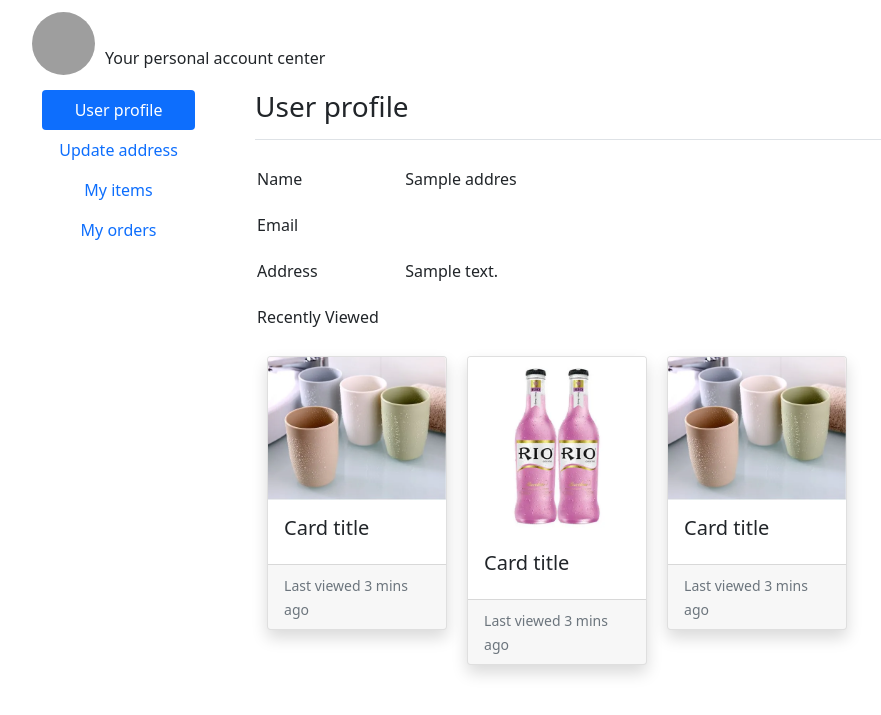
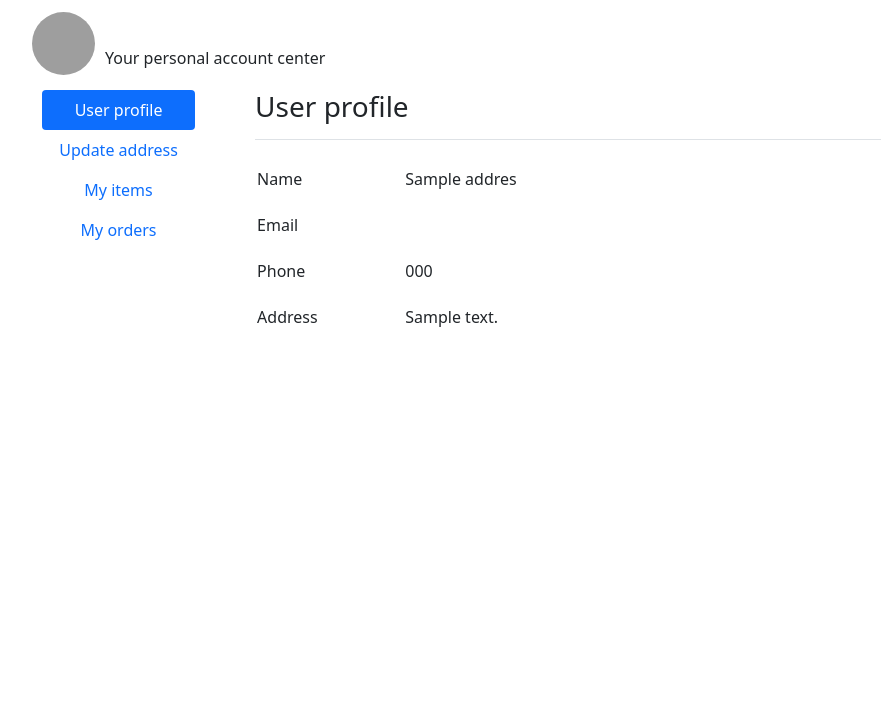
Before and after one commit to WenzheDai/Valuable_Again_Team3, a Django app: template templates/user/userProfile.html in a window 1280 px wide. Shown: the part 56-771 px from the top of the page, without its empty margins (50-931 px from the left). Run offline with Django 3.2, Linux system fonts and the light colour scheme; the template is opened without the code that fills it: values that come from a table or form of the project are taken from there, others are empty; tables that the repository leaves empty hold one stand-in row (values such as "Sample post"); parts of the project's set-up code (start-up, migrations or seed data) failed here and were passed over; some libraries are stand-ins or nearby versions; grey boxes are pictures that could not be loaded.

Commit message:
remove recently viewed goods

```diff
--- a/templates/user/userProfile.html
+++ b/templates/user/userProfile.html
@@ -56,6 +56,14 @@
                             <input type="text" disabled readonly class="form-control-plaintext" value="{{ user.email }}">
                         </div>
                     </div>
+                    {% if de_address.phone != '' %}
+                        <div class="mb-2 row">
+                            <label class="col-sm-2 col-form-label">Phone</label>
+                            <div class="col-sm-10">
+                                <input type="text" disabled readonly class="form-control-plaintext" value="{{ de_address.phone }}">
+                            </div>
+                        </div>
+                    {% endif %}
                     <div class="mb-2 row">
                         <label class="col-sm-2 col-form-label">Address</label>
                         <div class="col-sm-10">
@@ -66,40 +74,40 @@
                             {% endif %}
                         </div>
                     </div>
-                    <div class="mb-2">
-                        <label class="col-sm-10 col-form-label">Recently Viewed</label>
-                        <div class="col-sm-12 viewed-goods-list">
-
-                            <div onclick="window.location.href=''" class="card h-25 goods-card shadow">
-                                <img src="{% static 'images/goods1.jpg' %}" class="card-img-top">
-                                <div class="card-body">
-                                    <h5 class="card-title">Card title</h5>
-                                </div>
-                                <div class="card-footer">
-                                    <small class="text-muted">Last viewed 3 mins ago</small>
-                                </div>
-                            </div>
-                            <div onclick="window.location.href=''" class="card h-25 goods-card shadow">
-                                <img src="{% static 'images/goods2.jpg' %}" class="card-img-top">
-                                <div class="card-body">
-                                    <h5 class="card-title">Card title</h5>
-                                </div>
-                                <div class="card-footer">
-                                    <small class="text-muted">Last viewed 3 mins ago</small>
-                                </div>
-                            </div>
-                            <div onclick="window.location.href=''" class="card h-25 goods-card shadow">
-                                <img src="{% static 'images/goods1.jpg' %}" class="card-img-top">
-                                <div class="card-body">
-                                    <h5 class="card-title">Card title</h5>
-                                </div>
-                                <div class="card-footer">
-                                    <small class="text-muted">Last viewed 3 mins ago</small>
-                                </div>
-                            </div>
-
-                        </div>
-                    </div>
+                    {#                    <div class="mb-2">#}
+                    {#                        <label class="col-sm-10 col-form-label">Recently Viewed</label>#}
+                    {#                        <div class="col-sm-12 viewed-goods-list">#}
+                    {##}
+                    {#                            <div onclick="window.location.href=''" class="card h-25 goods-card shadow">#}
+                    {#                                <img src="{% static 'images/goods1.jpg' %}" class="card-img-top">#}
+                    {#                                <div class="card-body">#}
+                    {#                                    <h5 class="card-title">Card title</h5>#}
+                    {#                                </div>#}
+                    {#                                <div class="card-footer">#}
+                    {#                                    <small class="text-muted">Last viewed 3 mins ago</small>#}
+                    {#                                </div>#}
+                    {#                            </div>#}
+                    {#                            <div onclick="window.location.href=''" class="card h-25 goods-card shadow">#}
+                    {#                                <img src="{% static 'images/goods2.jpg' %}" class="card-img-top">#}
+                    {#                                <div class="card-body">#}
+                    {#                                    <h5 class="card-title">Card title</h5>#}
+                    {#                                </div>#}
+                    {#                                <div class="card-footer">#}
+                    {#                                    <small class="text-muted">Last viewed 3 mins ago</small>#}
+                    {#                                </div>#}
+                    {#                            </div>#}
+                    {#                            <div onclick="window.location.href=''" class="card h-25 goods-card shadow">#}
+                    {#                                <img src="{% static 'images/goods1.jpg' %}" class="card-img-top">#}
+                    {#                                <div class="card-body">#}
+                    {#                                    <h5 class="card-title">Card title</h5>#}
+                    {#                                </div>#}
+                    {#                                <div class="card-footer">#}
+                    {#                                    <small class="text-muted">Last viewed 3 mins ago</small>#}
+                    {#                                </div>#}
+                    {#                            </div>#}
+                    {##}
+                    {#                        </div>#}
+                    {#                    </div>#}
                 </div>
             </div>
         </div>
```
